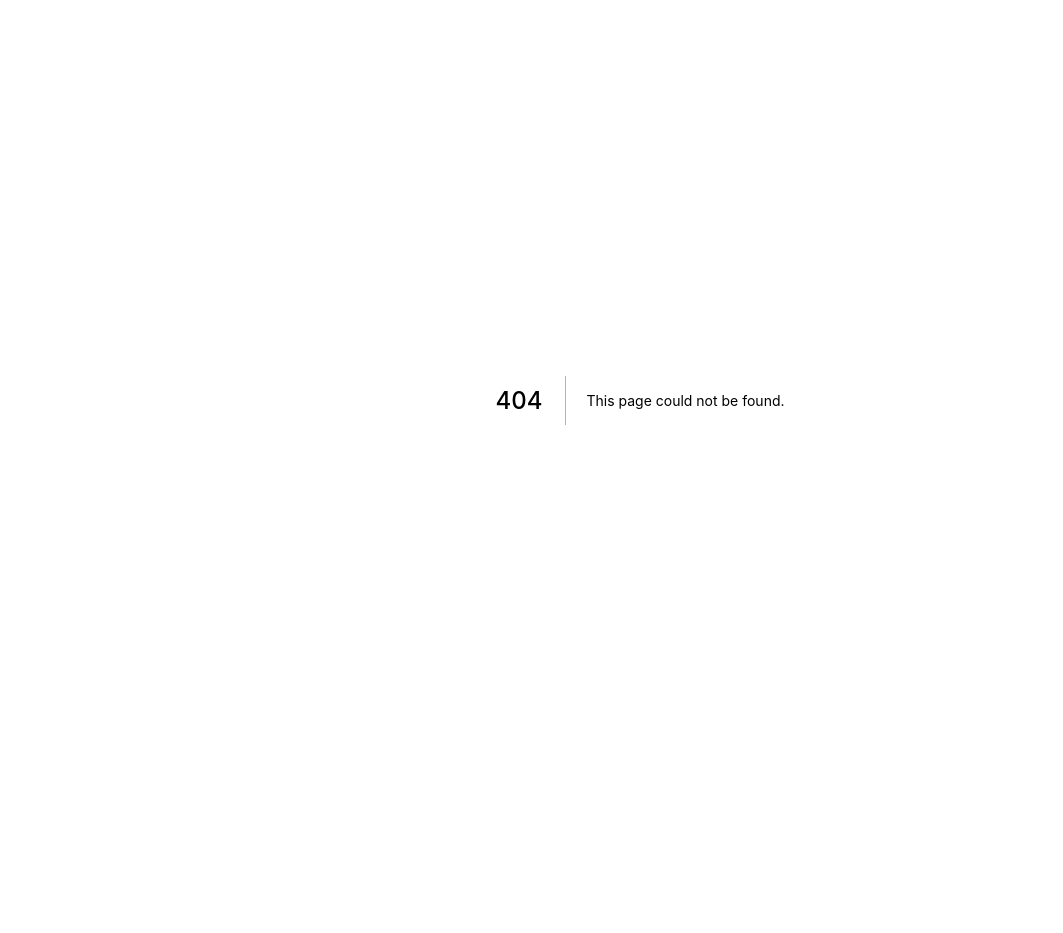
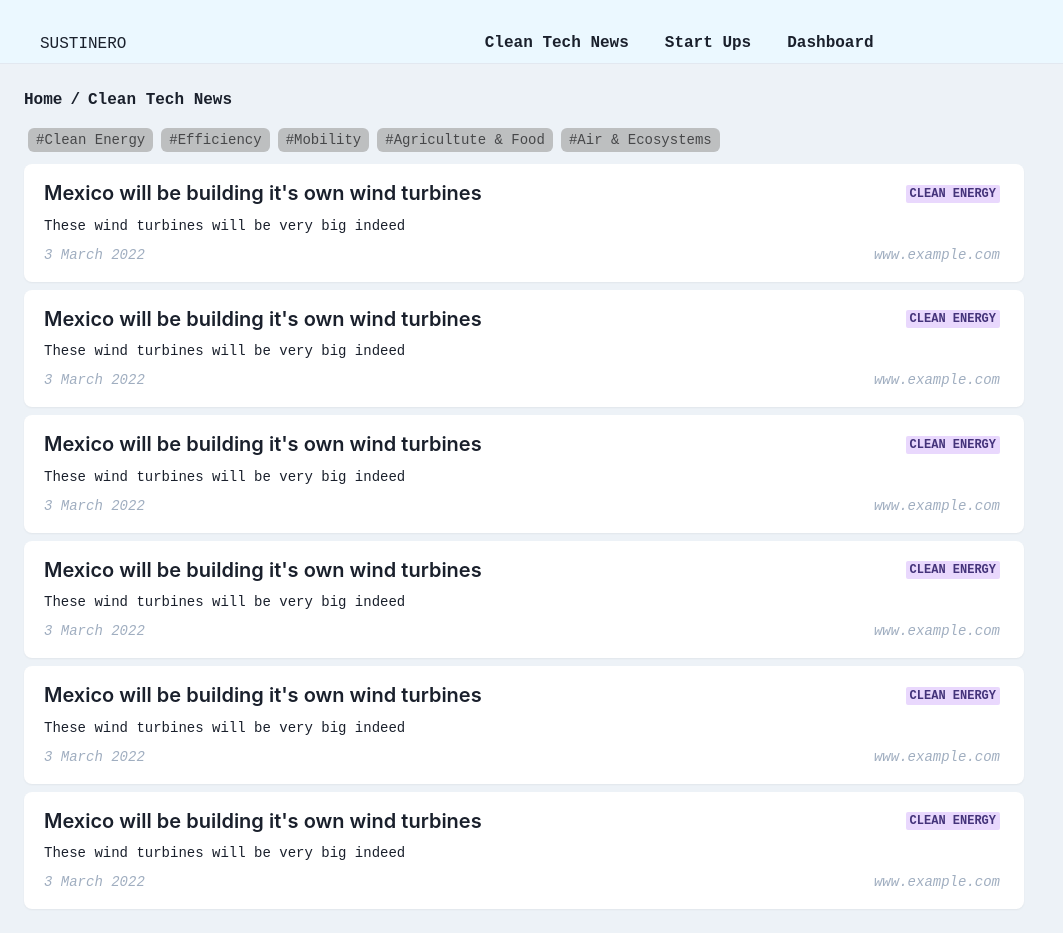
Before and after one commit to MariaZentsova/cleantech_with_supabase, a Next.js app: page /cleantech-news in a window 1280 px wide. Before the commit this address had no page. Shown: the whole page, without its empty margins (0-1063 px from the left). Before the commit the page ends 800 px from the top, so only its background shows below. Built offline with nearby package versions, Linux system fonts and the light colour scheme.

Commit message:
added news card

```diff
--- /dev/null
+++ b/components/NewsCard.js
@@ -0,0 +1,90 @@
+import React from "react";
+import { Box, Badge, Text, Flex, Stack, HStack, Heading, Tag, Code } from '@chakra-ui/react';
+import { format, parseISO } from "date-fns";
+import { Link } from "@chakra-ui/react"
+
+function url_domain(url) {
+    let domain = (new URL(url));
+
+    return domain.hostname;
+}
+
+
+const NewsCard = () => {
+    return (
+        <Box
+        bg="#fff"
+        p="2"
+        boxShadow={'sm'}
+        position="relative"
+        borderRadius="lg"
+        maxW={'1000px'}
+        // ref={ref}
+
+    >
+        <Flex>
+
+            <Stack ml={3} mt={2} mb={2} w="100%" pr={4}>
+                <Flex align="center" justify="space-between">
+
+                    <Link
+                    // href={post.url}
+                    href = '#'
+                     isExternal _hover={{
+
+                        textDecoration: 'underline',
+                        textDecorationColor: "rgb(28, 255, 155)",
+                        textDecorationWidth: "8px"
+
+                    }}>
+                        <Heading fontSize="xl" fontWeight="semibold" lineHeight="short">
+                            Mexico will be building it's own wind turbines
+
+                        </Heading>
+                    </Link>
+                    {/* <Badge
+                    // colorScheme={badgeColors[post.type.cleanup()]}
+                    >
+                        Agriculture
+                        {post.type}
+                    </Badge> */}
+                    <Badge colorScheme='purple' size="sm">
+                        Clean Energy
+                    </Badge>
+
+                </Flex>
+                <Flex align="center" justify="space-between">
+                    <Box>
+                        <Text fontSize={'sm'}>
+                            These wind turbines will be very big indeed
+                        </Text>
+                    </Box>
+                    {/* <Badge variantColor="grey">30th October 2021</Badge> */}
+                </Flex>
+                <Flex align="center" justify="space-between">
+
+
+                    {/* <HStack>
+                        {post.tags.map(tag => (
+                            <Tag key={tag} colorScheme='gray'>
+                                {tag}
+                            </Tag>
+                        ))}
+                    </HStack> */}
+                    <Text as="em" color="gray.400" fontSize={"sm"}>
+
+                        {/* {format(parseISO(post.created_at), 'MMMM do, yyyy')} */}
+                        3 March 2022
+                    </Text>
+                    <Text as="em" color="gray.400" fontSize={"sm"}>
+                        {/* {url_domain(post.url)} */}
+                      www.example.com
+                    </Text>
+                </Flex>
+            </Stack>
+        </Flex>
+    </Box>
+    )
+}
+
+export default NewsCard
--- /dev/null
+++ b/components/TagsCloud.js
@@ -0,0 +1,90 @@
+import {
+    Tag,
+    Box,
+    Flex,
+    useCheckbox,
+    useRadio,
+    useRadioGroup,
+    getRootProps,
+    useCheckboxGroup
+  } from "@chakra-ui/react";
+
+  // 1. Create a component that consumes the `useRadio` hook
+  function RadioCard(props) {
+
+    const { getInputProps, getCheckboxProps } = useCheckbox(props);
+    const {color} = props;
+    const input = getInputProps();
+    const checkbox = getCheckboxProps();
+
+    return (
+      <Box as="label" >
+        <input {...input} />
+        <Tag
+        bg="#aaa"
+        opacity = {0.7}
+        color = '#000'
+        //colorScheme={'purple'}
+        _hover={{ background: "blue.500", color: "white" }}
+          {...checkbox}
+          cursor="pointer"
+          m={1}
+          _checked={{
+            bg: "blue.600",
+            color: "white",
+            borderColor: "blue.600",
+          }}
+          _focus={{
+            boxShadow: "outline",
+          }}
+
+        >
+          {props.children}
+        </Tag>
+      </Box>
+    );
+  }
+
+  function TagCloud(props) {
+   // const {job_tags} = props;
+
+   const job_tags = [
+    { type: 'Clean Energy', amount: 200, color: 'rgb(82, 246, 103)' },
+    { type: 'Efficiency', amount: 123, color: 'rgb(35, 171, 216)' },
+    { type: 'Mobility', amount: 20, color: 'rgb(110, 64, 170)' },
+    { type: 'Agricultute & Food', amount: 400, color: 'rgb(29, 223, 163)' },
+    { type: 'Air & Ecosystems', amount: 100, color: 'rgb(254, 75, 131)' },
+]
+
+  //   const { getRootProps, getRadioProps } = useRadioGroup({
+  //     name: "framework",
+  //     defaultValue: "Wind Power",
+  //     onChange: console.log,
+  //   });
+
+    const { getRootProps, getCheckboxProps } = useCheckboxGroup({
+      name: "framework",
+      onChange: console.log,
+    });
+
+
+    //const group = getRootProps();
+
+    return (
+      <Box  mx="auto" >
+        {job_tags.map((value) => {
+          const radio = getCheckboxProps({ value });
+          return (
+            // <Tag size='lg' _hover={{ background: "blue.500", color: "white" }} mr={2} mt={2}>{value}</Tag>
+            <RadioCard key={value.tag} {...radio.tag} color={value.color}>
+
+              #{value.type}
+
+            </RadioCard>
+          );
+        })}
+      </Box>
+    );
+  }
+
+  export default TagCloud;
--- /dev/null
+++ b/pages/cleantech-news.js
@@ -0,0 +1,40 @@
+import {
+    Grid,
+    GridItem, Container, Text, Heading, Stack, useBreakpointValue,
+    Stat,
+    StatLabel,
+    StatNumber,
+    StatHelpText,
+    Breadcrumb,
+    BreadcrumbItem,
+    BreadcrumbLink,
+    BreadcrumbSeparator
+} from '@chakra-ui/react'
+import AppShell from "@/components/AppShell"
+import NewsCard from "@/components/NewsCard"
+import TagsCloud from '@/components/TagsCloud'
+
+export default function Home() {
+    return (
+        <AppShell width="full" maxWidth="1280px" mx="auto" px={6} py={6}>
+            <Breadcrumb fontWeight={'bold'} mb={3}>
+                <BreadcrumbItem>
+                    <BreadcrumbLink href='#'>Home</BreadcrumbLink>
+                </BreadcrumbItem>
+
+                <BreadcrumbItem>
+                    <BreadcrumbLink href='#'>Clean Tech News</BreadcrumbLink>
+                </BreadcrumbItem>
+            </Breadcrumb>
+            <TagsCloud />
+            <Stack pt={2} spacing="2">
+                <NewsCard />
+                <NewsCard />
+                <NewsCard />
+                <NewsCard />
+                <NewsCard />
+                <NewsCard />
+            </Stack>
+        </AppShell>
+    )
+}
```
Also changed, not shown: components/BarChart.js (+43 -11 lines), components/Dashboard.js (+12 -6 lines), components/PieChart.js (+16 -5 lines).
